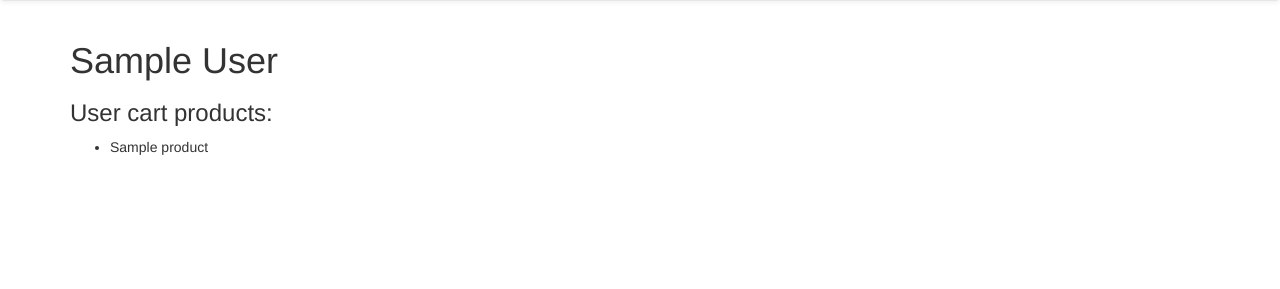
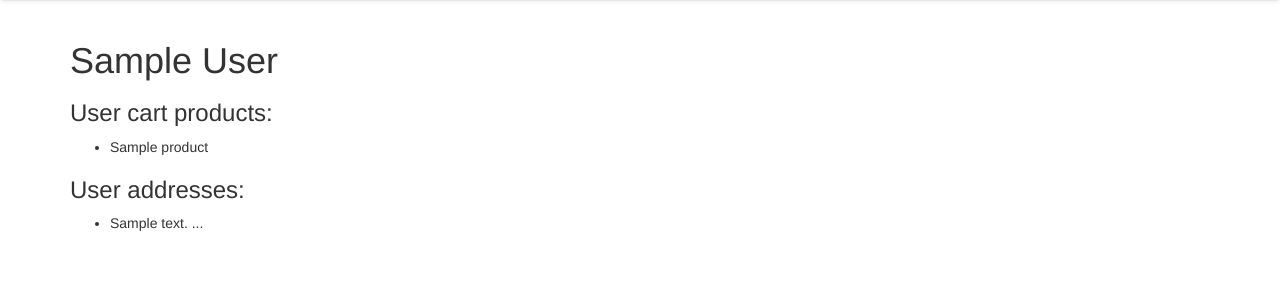
Before and after one commit to garciagorkauni/DeliveryAppNAG, a Django app: page /cart/ in a window 1280 px wide. Shown: the part 171-460 px from the top of the page. Run offline with Django 5.2, Linux system fonts and the light colour scheme; tables that the repository leaves empty hold one stand-in row (values such as "Sample post"); some libraries are stand-ins or nearby versions.

Commit message:
feat(#8): Show all addresses available in cart

```diff
--- a/onlybites/onlybites/onlybites_web/templates/onlybites_web/cart.html
+++ b/onlybites/onlybites/onlybites_web/templates/onlybites_web/cart.html
@@ -10,4 +10,11 @@
         {% endfor %}
     </ul>
 
+<h3>User addresses:</h3>
+    <ul>
+        {% for address in addresses %}
+        <li>{{ address.address1 }} ...</li>
+        {% endfor %}
+    </ul>
+
 {% endblock %}
```
